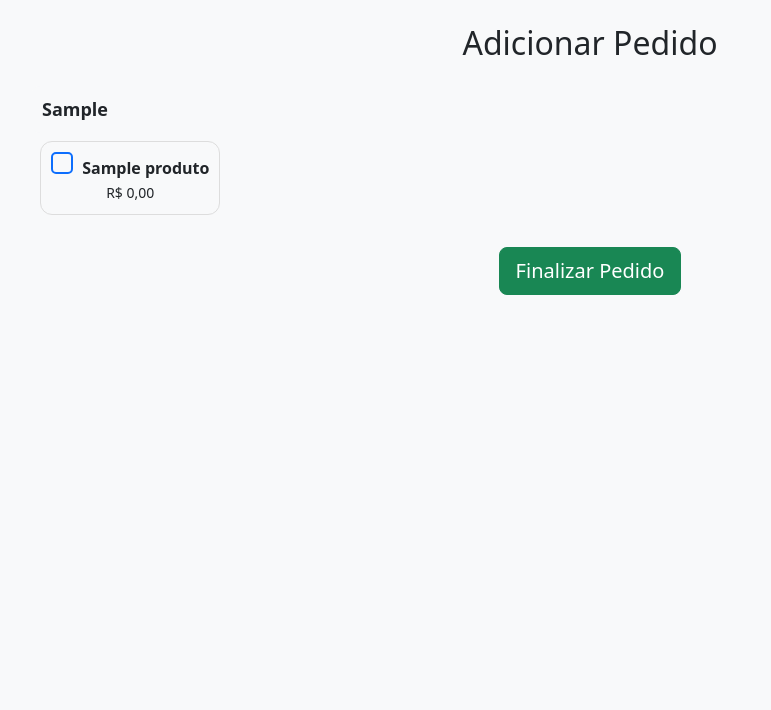
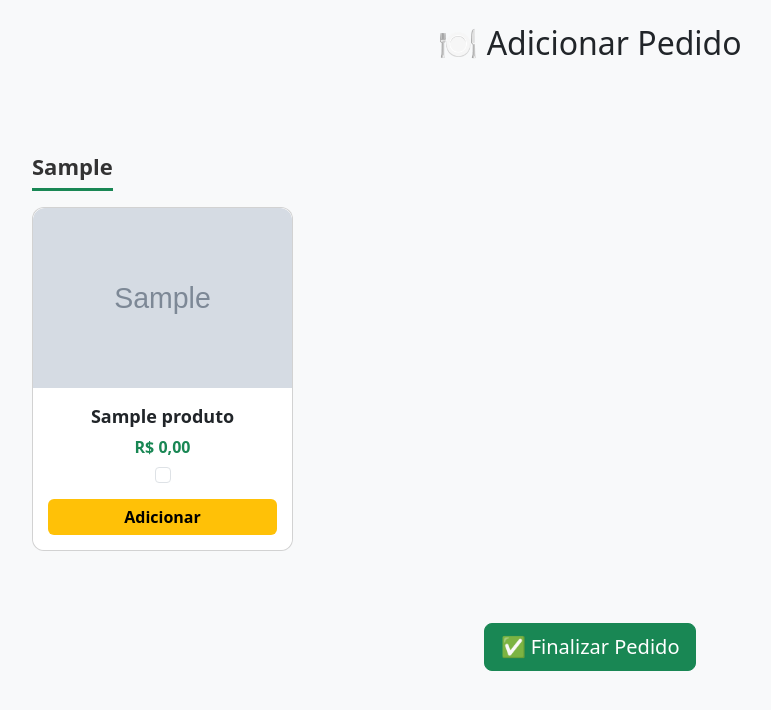
Before and after one commit to tccgrupo8/tccgrupo8, a PHP site: page /adicionar_pedido.php in a window 1280 px wide. Shown: the top 710 px of the page, without its empty margins (50-821 px from the left). Run offline with PHP 8.4, Linux system fonts and the light colour scheme; the visitor is signed in with stand-in values (Sample User, id 1); tables that the repository leaves empty or names only in its code hold one stand-in row (values such as "Sample post"); grey boxes marked "Sample" are stand-in pictures.

Commit message:
4242
42433

```diff
--- a/adicionar_pedido.php
+++ b/adicionar_pedido.php
@@ -8,11 +8,10 @@ if (!isset($_SESSION['funcionario_id'])) {
     exit;
 }
 
-// Puxa produtos do banco organizados por categoria
+// Busca os produtos no banco, ordenados por categoria
 $sql = "SELECT * FROM produtos ORDER BY categoria, nome";
 $result = $conn->query($sql);
 
-// Organiza os produtos em um array por categoria
 $categorias = [];
 while ($row = $result->fetch_assoc()) {
     $categorias[$row['categoria']][] = $row;
@@ -24,88 +23,45 @@ while ($row = $result->fetch_assoc()) {
     <meta charset="UTF-8">
     <title>Adicionar Pedido</title>
     <link href="https://cdn.jsdelivr.net/npm/bootstrap@5.3.3/dist/css/bootstrap.min.css" rel="stylesheet">
-    <style>
-        .categoria-titulo {
-            background-color: #f8f9fa;
-            padding: 10px;
-            border-radius: 8px;
-            margin-top: 20px;
-            font-weight: bold;
-            font-size: 18px;
-        }
-        .produto-card {
-            border: 1px solid #ddd;
-            border-radius: 12px;
-            padding: 10px;
-            margin: 8px;
-            text-align: center;
-            cursor: pointer;
-            transition: all 0.3s;
-        }
-        .produto-card:hover {
-            background-color: #f1f1f1;
-        }
-        .produto-card input[type="checkbox"] {
-            display: none;
-        }
-        .produto-card.checked {
-            background-color: #d1e7dd;
-            border-color: #0f5132;
-        }
-        .checkmark {
-            display: inline-block;
-            width: 22px;
-            height: 22px;
-            border-radius: 5px;
-            border: 2px solid #0d6efd;
-            margin-right: 5px;
-            position: relative;
-        }
-        .checked .checkmark::after {
-            content: "✔";
-            color: white;
-            background-color: #0d6efd;
-            position: absolute;
-            top: -3px;
-            left: 3px;
-            font-size: 16px;
-            border-radius: 5px;
-            width: 20px;
-            height: 20px;
-            text-align: center;
-        }
-    </style>
+    <link rel="stylesheet" href="style.css">
 </head>
-<body class="bg-light">
+<body>
 <div class="container mt-4">
-    <h2 class="mb-4 text-center">Adicionar Pedido</h2>
+    <h2 class="text-center mb-5">🍽️ Adicionar Pedido</h2>
+
     <form method="POST" action="nota_pedido.php">
         <?php foreach ($categorias as $categoria => $produtos): ?>
             <div class="categoria-titulo"><?= htmlspecialchars($categoria) ?></div>
-            <div class="row">
+            <div class="row mt-3">
                 <?php foreach ($produtos as $produto): ?>
-                    <div class="col-md-3">
-                        <label class="produto-card" onclick="toggleCheck(this)">
-                            <input type="checkbox" name="produtos[]" value="<?= $produto['id'] ?>">
-                            <span class="checkmark"></span>
-                            <strong><?= htmlspecialchars($produto['nome']) ?></strong><br>
-                            <small>R$ <?= number_format($produto['preco'], 2, ',', '.') ?></small>
-                        </label>
+                    <div class="col-md-3 mb-4">
+                        <div class="card produto-card">
+                            <img src="<?= htmlspecialchars($produto['imagem'] ?: 'imagens/sem_imagem.jpg') ?>" class="card-img-top" alt="<?= htmlspecialchars($produto['nome']) ?>">
+                            <div class="produto-info text-center">
+                                <div class="produto-nome"><?= htmlspecialchars($produto['nome']) ?></div>
+                                <div class="produto-preco">R$ <?= number_format($produto['preco'], 2, ',', '.') ?></div>
+                                <input type="checkbox" name="produtos[]" value="<?= $produto['id'] ?>" class="form-check-input mt-2">
+                                <button type="button" class="btn btn-escolher mt-3 w-100" onclick="toggleProduto(this)">Adicionar</button>
+                            </div>
+                        </div>
                     </div>
                 <?php endforeach; ?>
             </div>
         <?php endforeach; ?>
-        <div class="text-center mt-4">
-            <button type="submit" class="btn btn-success btn-lg">Finalizar Pedido</button>
+
+        <div class="text-center mt-5">
+            <button type="submit" class="btn btn-success btn-lg">✅ Finalizar Pedido</button>
         </div>
     </form>
 </div>
 
 <script>
-function toggleCheck(element) {
-    const checkbox = element.querySelector('input[type="checkbox"]');
+function toggleProduto(button) {
+    const checkbox = button.parentElement.querySelector('input[type="checkbox"]');
     checkbox.checked = !checkbox.checked;
-    element.classList.toggle('checked', checkbox.checked);
+    button.classList.toggle('btn-success', checkbox.checked);
+    button.classList.toggle('btn-escolher', !checkbox.checked);
+    button.textContent = checkbox.checked ? "Adicionado ✅" : "Adicionar";
 }
 </script>
 </body>
--- a/style.css
+++ b/style.css
@@ -7,3 +7,70 @@ body { background-color: #f4f4f4; }
   .content { margin-left: 0; width: 100%; }
 }
 .card { border-radius: 8px; }
+body {
+  background-color: #f8f9fa;
+}
+
+/* Título das categorias */
+.categoria-titulo {
+  margin-top: 40px;
+  font-size: 22px;
+  font-weight: bold;
+  color: #333;
+  border-bottom: 3px solid #198754;
+  display: inline-block;
+  padding-bottom: 5px;
+}
+
+/* Cards dos produtos */
+.produto-card {
+  transition: transform 0.2s, box-shadow 0.2s;
+  border-radius: 12px;
+  overflow: hidden;
+  background-color: #fff;
+}
+
+.produto-card:hover {
+  transform: scale(1.03);
+  box-shadow: 0 0 15px rgba(0,0,0,0.15);
+}
+
+/* Imagem do produto */
+.produto-card img {
+  height: 180px;
+  object-fit: cover;
+  border-radius: 12px 12px 0 0;
+}
+
+/* Informações do produto */
+.produto-info {
+  padding: 15px;
+  background-color: #fff;
+  border-radius: 0 0 12px 12px;
+  text-align: center;
+}
+
+.produto-nome {
+  font-weight: bold;
+  font-size: 18px;
+}
+
+.produto-preco {
+  color: #198754;
+  font-size: 16px;
+  font-weight: 600;
+  margin-top: 5px;
+}
+
+/* Botão de adicionar produto */
+.btn-escolher {
+  background-color: #ffc107;
+  border: none;
+  font-weight: bold;
+  color: #000;
+}
+
+.btn-escolher:hover {
+  background-color: #e0a800;
+  color: #fff;
+}
```
Also changed, not shown: adicionar_produto.php (added, +85 -0 lines), estoque.php (+10 -1 lines), excluir_estoque.php (added, +27 -0 lines), pedidos.php (+11 -4 lines).
